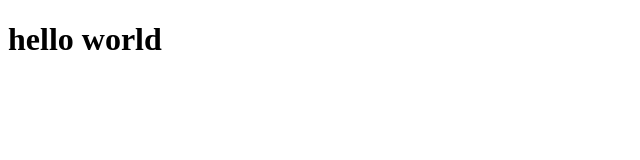
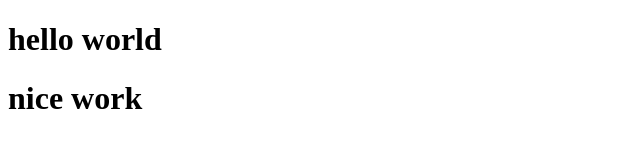
Before and after one commit to Dilma12Tomin/New-React-Project, a plain HTML site: page index.html in a window 1280 px wide. Shown: the whole page, without its empty margins (0-640 px from the left). Drawn offline with Linux system fonts and the light colour scheme.

Commit message:
Update index.html

```diff
--- a/index.html
+++ b/index.html
@@ -8,5 +8,6 @@
 </head>
 <body>
     <h1>hello world</h1>
+      <h1>nice work</h1>
 </body>
 </html>
```
